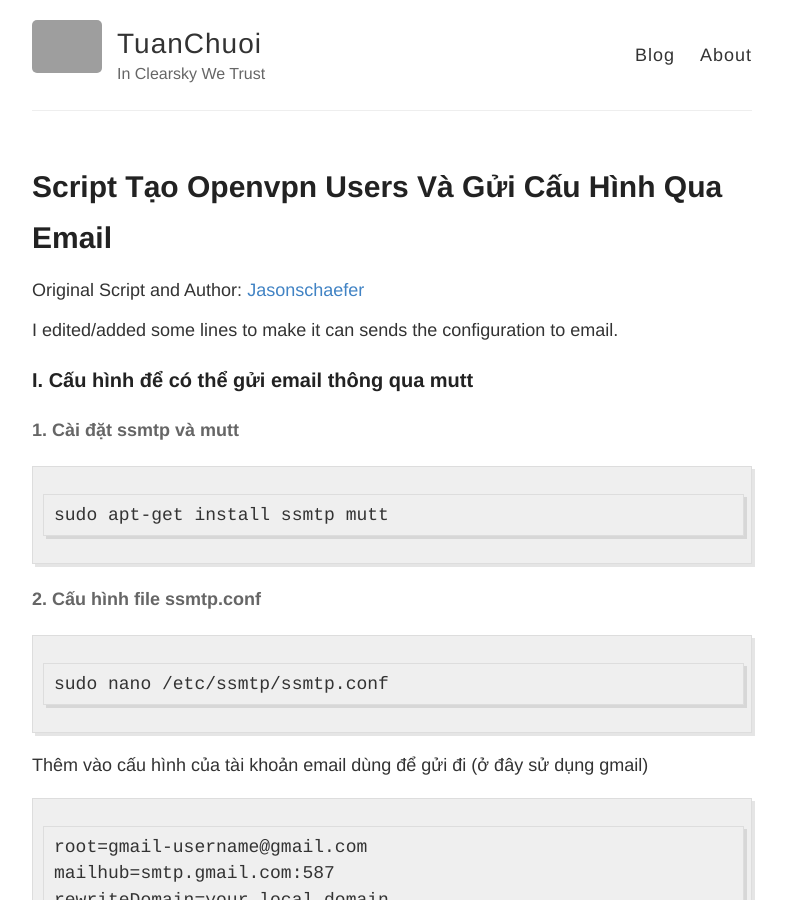
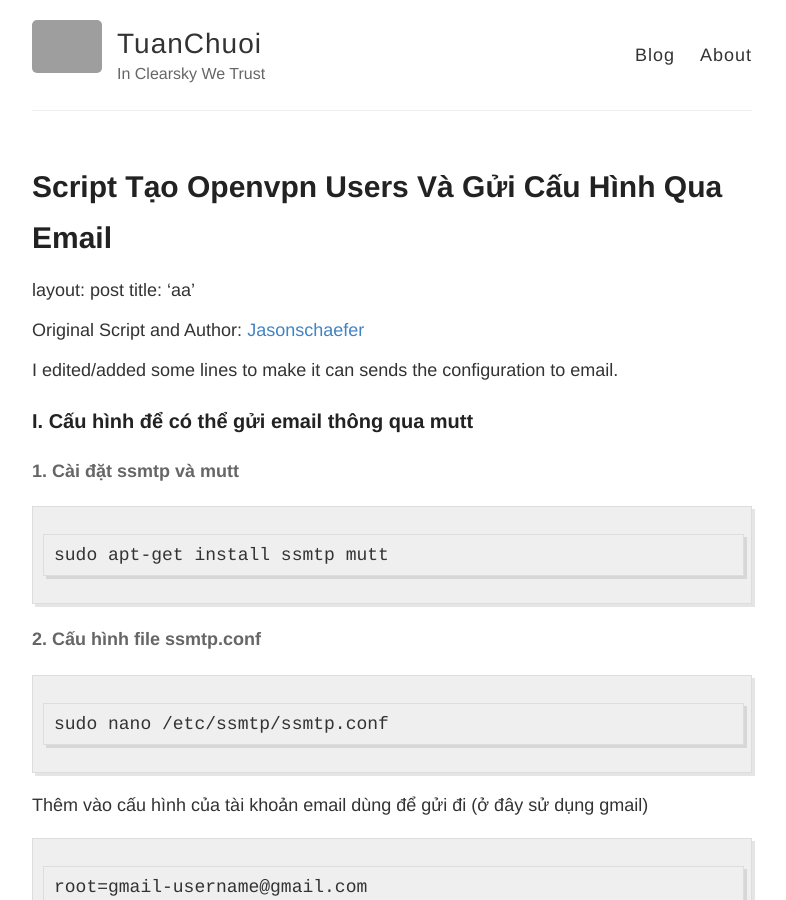
Before and after one commit to tuanchuoi/tuanchuoi.github.io, a Jekyll site: the page built from _posts/2017-10-16-Script-tạo-OpenVPN-users-và-gửi-cấu-hình-qua-email.md, in a window 1280 px wide and 900 px high. Shown: the whole window, without its empty margins (248-1034 px from the left). Built offline with Jekyll 4.4.1, drawn with Linux system fonts in a browser that asks for light colours; our own code applies the rules of GitHub Pages for plain Markdown files; grey boxes are pictures that could not be loaded.

Commit message:
Update 2017-10-16-Script-tạo-OpenVPN-users-và-gửi-cấu-hình-qua-email.md

```diff
--- a/_posts/2017-10-16-Script-tạo-OpenVPN-users-và-gửi-cấu-hình-qua-email.md
+++ b/_posts/2017-10-16-Script-tạo-OpenVPN-users-và-gửi-cấu-hình-qua-email.md
@@ -1,6 +1,10 @@
 ---
 published: true
 ---
+
+layout: post
+title: 'aa'
+
 Original Script and Author: [Jasonschaefer](http://jasonschaefer.com/stuff/easyrsa-user-setup-vyos.sh.txt)
 
 I edited/added some lines to make it can sends the configuration to email.
```
